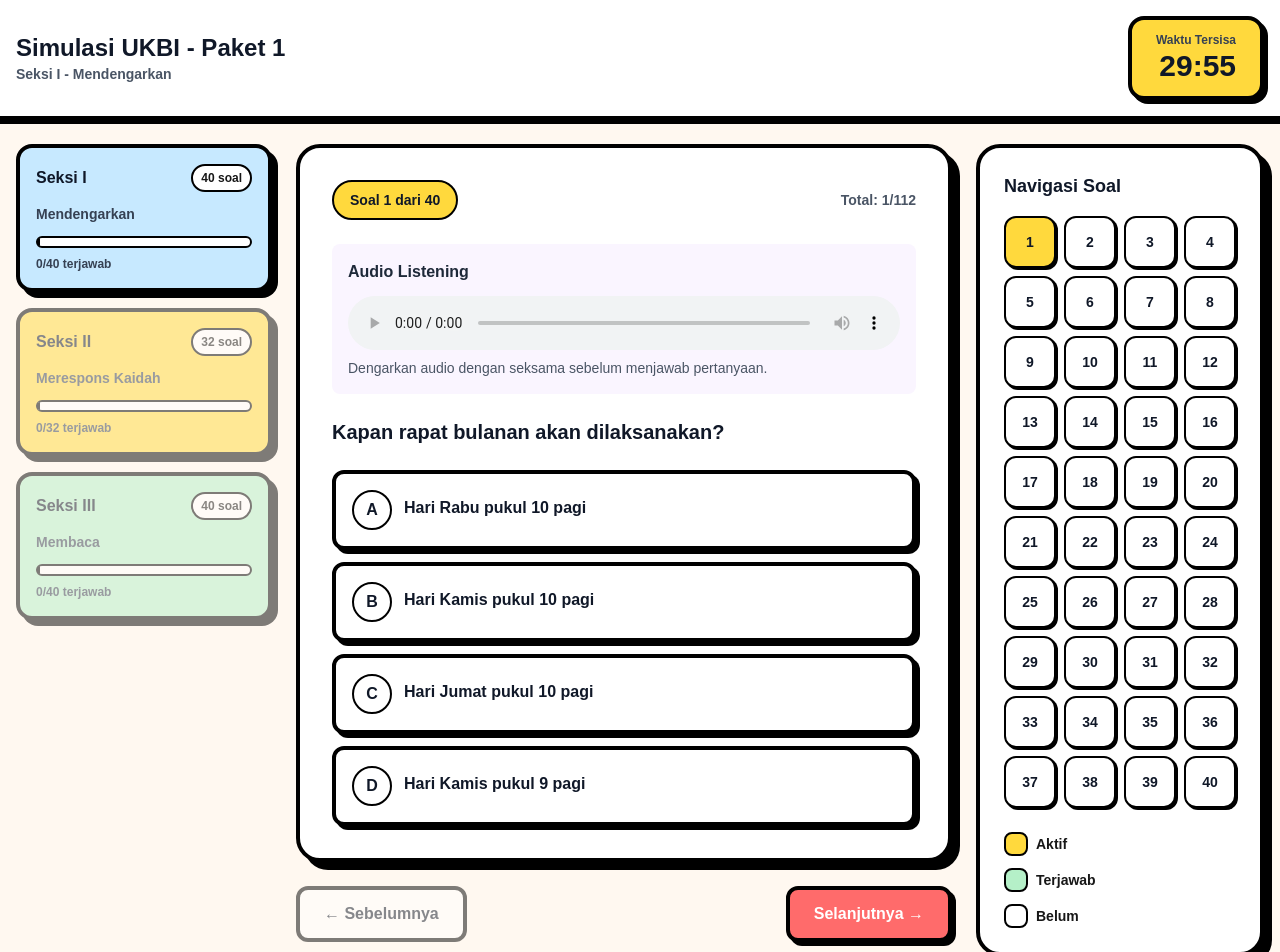
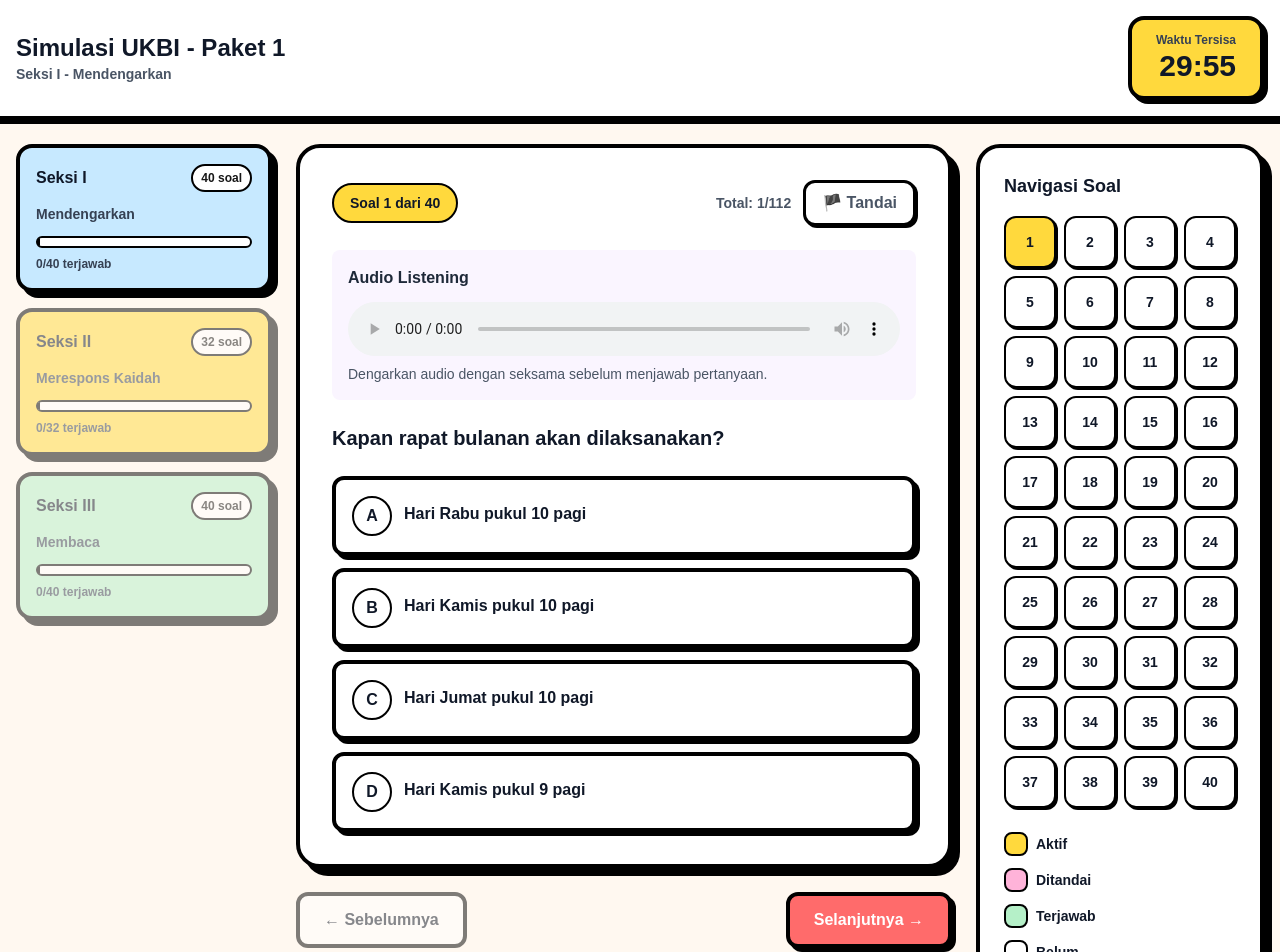
Before and after one commit to M-Aidil-Fitrah/temanbahasa, a Next.js app: page /dashboard/simulasi/paket1/simulasi1 in a window 1280 px wide. Shown: the top 952 px of the page. Built offline with nearby package versions, Linux system fonts and the light colour scheme.

Commit message:
feat: add marker ke halaman soal

```diff
--- a/app/(pages)/dashboard/simulasi/paket1/simulasi1/page.tsx
+++ b/app/(pages)/dashboard/simulasi/paket1/simulasi1/page.tsx
@@ -25,6 +25,7 @@ export default function Simulasi1Page() {
   const [questions, setQuestions] = useState<Question[]>([]);
   const [currentQuestionIndex, setCurrentQuestionIndex] = useState(0);
   const [answers, setAnswers] = useState<(number | null)[]>([]);
+  const [markedQuestions, setMarkedQuestions] = useState<boolean[]>([]);
   const [currentSection, setCurrentSection] = useState<
     "mendengarkan" | "kaidah" | "membaca"
   >("mendengarkan");
@@ -73,6 +74,7 @@ export default function Simulasi1Page() {
         const data = await response.json();
         setQuestions(data);
         setAnswers(new Array(data.length).fill(null));
+        setMarkedQuestions(new Array(data.length).fill(false));
 
         // Check if coming from a specific section
         const sectionParam = searchParams.get("section");
@@ -160,6 +162,12 @@ export default function Simulasi1Page() {
     const newAnswers = [...answers];
     newAnswers[currentQuestionIndex] = optionIndex;
     setAnswers(newAnswers);
+  };
+
+  const handleToggleMark = () => {
+    const newMarked = [...markedQuestions];
+    newMarked[currentQuestionIndex] = !newMarked[currentQuestionIndex];
+    setMarkedQuestions(newMarked);
   };
 
   const handleNext = () => {
@@ -414,9 +422,21 @@ export default function Simulasi1Page() {
               <span className="inline-block px-4 py-2 bg-[#FFD93D] border-2 border-black text-gray-900 rounded-full text-sm font-black">
                 Soal {questionNumberInSection} dari {currentSectionQuestions.length}
               </span>
-              <span className="text-sm font-bold text-gray-600">
-                Total: {currentQuestionIndex + 1}/{questions.length}
-              </span>
+              <div className="flex items-center gap-3">
+                <span className="text-sm font-bold text-gray-600">
+                  Total: {currentQuestionIndex + 1}/{questions.length}
+                </span>
+                <button
+                  onClick={handleToggleMark}
+                  className={`px-4 py-2 border-3 border-black rounded-xl font-black transition-all shadow-[2px_2px_0px_0px_rgba(0,0,0,1)] hover:shadow-[4px_4px_0px_0px_rgba(0,0,0,1)] hover:-translate-y-0.5 ${
+                    markedQuestions[currentQuestionIndex]
+                      ? "bg-[#FFB3D9] text-gray-900"
+                      : "bg-white text-gray-600"
+                  }`}
+                >
+                  {markedQuestions[currentQuestionIndex] ? "🚩 Ditandai" : "🏴 Tandai"}
+                </button>
+              </div>
             </div>
 
             {/* Audio Player for Seksi 1 */}
@@ -582,37 +602,47 @@ export default function Simulasi1Page() {
                 const absoluteIndex = currentSectionStartIndex + idx;
                 const isAnswered = answers[absoluteIndex] !== null;
                 const isCurrent = absoluteIndex === currentQuestionIndex;
+                const isMarked = markedQuestions[absoluteIndex];
                 const displayNumber = idx + 1; // Reset numbering per section
 
                 return (
                   <button
                     key={q.id}
                     onClick={() => setCurrentQuestionIndex(absoluteIndex)}
-                    className={`aspect-square rounded-xl border-2 border-black text-sm font-black transition-all shadow-[2px_2px_0px_0px_rgba(0,0,0,1)] hover:shadow-[4px_4px_0px_0px_rgba(0,0,0,1)] hover:-translate-y-0.5 ${
+                    className={`aspect-square rounded-xl border-2 border-black text-sm font-black transition-all shadow-[2px_2px_0px_0px_rgba(0,0,0,1)] hover:shadow-[4px_4px_0px_0px_rgba(0,0,0,1)] hover:-translate-y-0.5 relative ${
                       isCurrent
                         ? "bg-[#FFD93D] text-gray-900"
+                        : isMarked
+                        ? "bg-[#FFB3D9] text-gray-900"
                         : isAnswered
                         ? "bg-[#B5F0C8] text-gray-900"
                         : "bg-white text-gray-900"
                     }`}
                   >
                     {displayNumber}
+                    {isMarked && !isCurrent && (
+                      <span className="absolute -top-1 -right-1 text-xs">🚩</span>
+                    )}
                 </button>
               );
             })}
           </div>
-          <div className="mt-6 space-y-3 text-sm font-bold">
+          <div className="mt-6 space-y-3 text-sm font-bold text-gray-900">
             <div className="flex items-center gap-2">
               <div className="w-6 h-6 bg-[#FFD93D] border-2 border-black rounded-lg"></div>
-              <span>Aktif</span>
+              <span className="text-gray-900">Aktif</span>
+            </div>
+            <div className="flex items-center gap-2">
+              <div className="w-6 h-6 bg-[#FFB3D9] border-2 border-black rounded-lg"></div>
+              <span className="text-gray-900">Ditandai </span>
             </div>
             <div className="flex items-center gap-2">
               <div className="w-6 h-6 bg-[#B5F0C8] border-2 border-black rounded-lg"></div>
-              <span>Terjawab</span>
+              <span className="text-gray-900">Terjawab</span>
             </div>
             <div className="flex items-center gap-2">
               <div className="w-6 h-6 bg-white border-2 border-black rounded-lg"></div>
-              <span>Belum</span>
+              <span className="text-gray-900">Belum</span>
             </div>
           </div>
         </div>
--- a/app/globals.css
+++ b/app/globals.css
@@ -15,7 +15,7 @@
 @media (prefers-color-scheme: dark) {
   :root {
     --background: #0a0a0a;
-    --foreground: #ededed;
+    --foreground: #000000;
   }
 }
 
```
